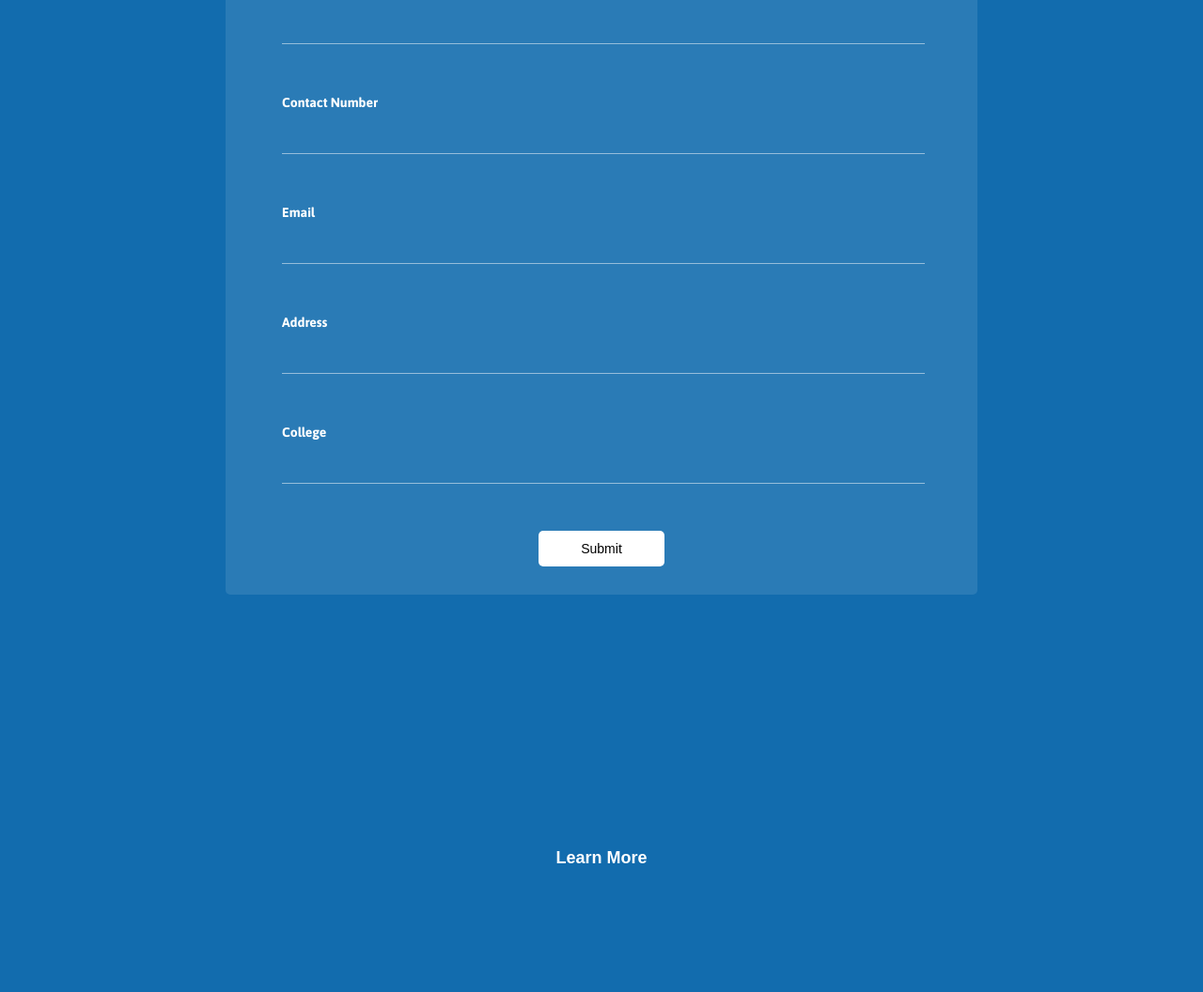
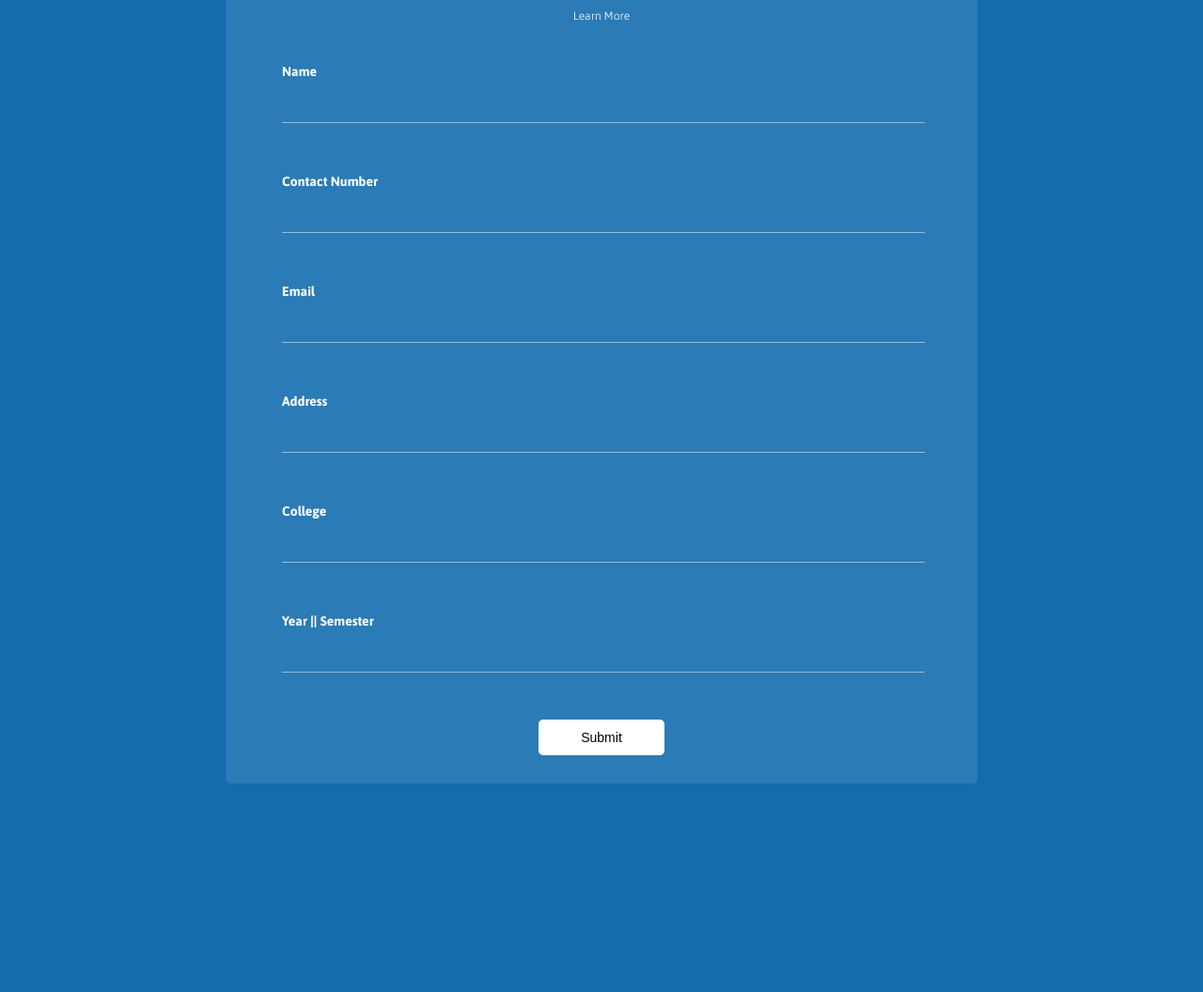
Before and after one commit to sayx1/form, a Gatsby site: page / in a window 1280 px wide. Shown: the part 391-1447 px from the top of the page at 94% size. Before the commit the page ends 1363 px from the top, so only its background shows below. Built offline with nearby package versions, Linux system fonts and the light colour scheme; Gatsby itself is replaced by a stand-in of ours.

Commit message:
Final (added learn more and styling)

```diff
--- a/src/pages/Contact.js
+++ b/src/pages/Contact.js
@@ -2,6 +2,7 @@ import React from 'react';
 import Layout from '../components/layout';
 import SEO from '../components/seo';
 import './contact.css';
+import { Link } from "gatsby"
 
 
 const Contact = () => (
@@ -11,6 +12,12 @@ const Contact = () => (
         <div className='contact__section'>
             <div className='contact__form'>
                 <h1>Code in Quarentine: Registration Form</h1>
+
+                    <div>
+
+                    <Link to='/' className='viewmore'>Learn More </Link>
+                   </div>
+
                 <div className='inner'>
                     <form method='post' name='contact' action='/thanks' data-netlify='true' netlify-honeypot='bot'>
                     <input type='hidden' name='form-name' value='contact' />
@@ -43,6 +50,12 @@ const Contact = () => (
                         <input type='text' name='college' />
                     </div>
 
+
+                    <div className='field'>
+                        <label>Year || Semester </label>
+                        <input type='text' name='year_semester' />
+                    </div>
+
                     <div className='submit'>
                         <button type='submit' className='btn__med'>Submit</button>
                     </div>
--- a/src/pages/contact.css
+++ b/src/pages/contact.css
@@ -31,7 +31,7 @@
     flex-direction: column;
     justify-content: center;
     padding: 0 60px;
-    margin: 170px 0;
+    margin: 200px 0;
 }
 
 .contact__form h1 {
@@ -92,6 +92,7 @@
 }
 
 .contact__thanks {
+    margin-top: 700px;
     height: 580px;
     display: flex;
     justify-content: center;
@@ -103,21 +104,21 @@
     display: flex;
     flex-direction: column;
     justify-content: center;
-    min-height: 580px;
+    min-height: 400px;
 }
 
 .viewmore {
-    font-family: Muli, sans-serif;
-    font-size: 18px;
-    font-weight: 700;
+    font-family: Asap, sans-serif;
+    font-size: 12px;
+    font-weight: 400;
     color: white;
     text-align: center;
-    margin-bottom: 48px;
+    margin-bottom: 40px;
     display: block;
     text-decoration: none;
     transition: all 0.3 ease 0s;
 }
 
 .viewmore:hover{
-    color:#8B0000
+    color:black;
 }
--- a/src/pages/index.js
+++ b/src/pages/index.js
@@ -10,7 +10,7 @@ const IndexPage = () => (
   <Layout>
     <SEO title="Home" />
     <Contact />
-    <Link to='/' className='viewmore'>Learn More </Link>
+
   </Layout>
 )
 
```
